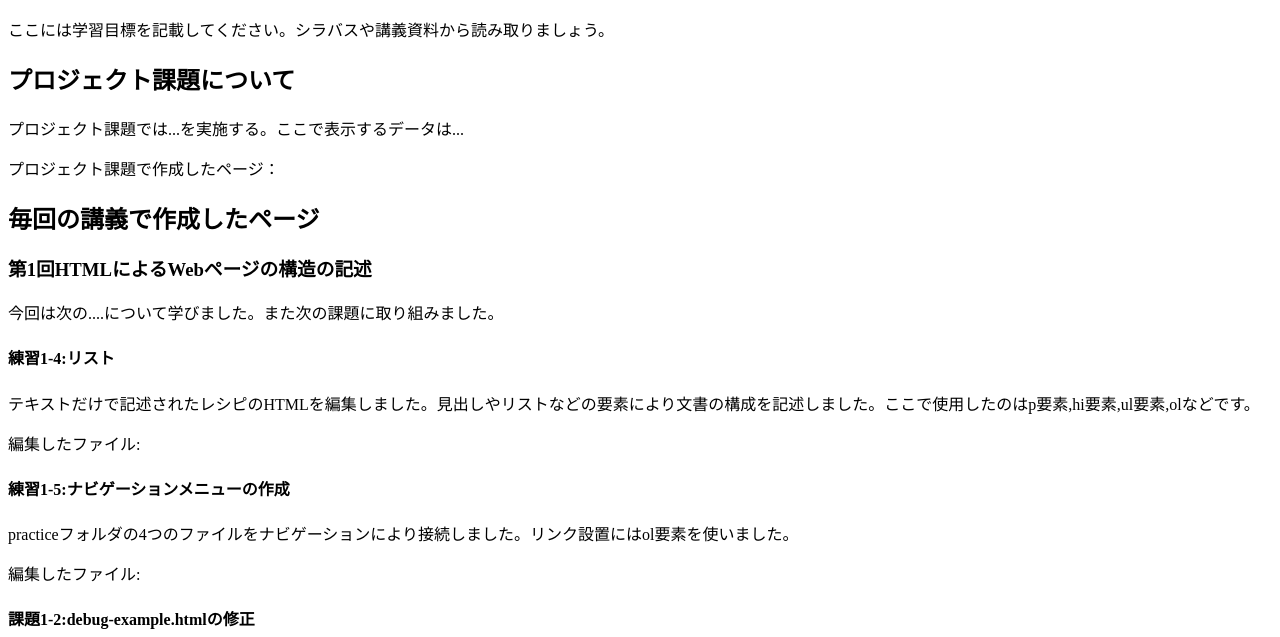
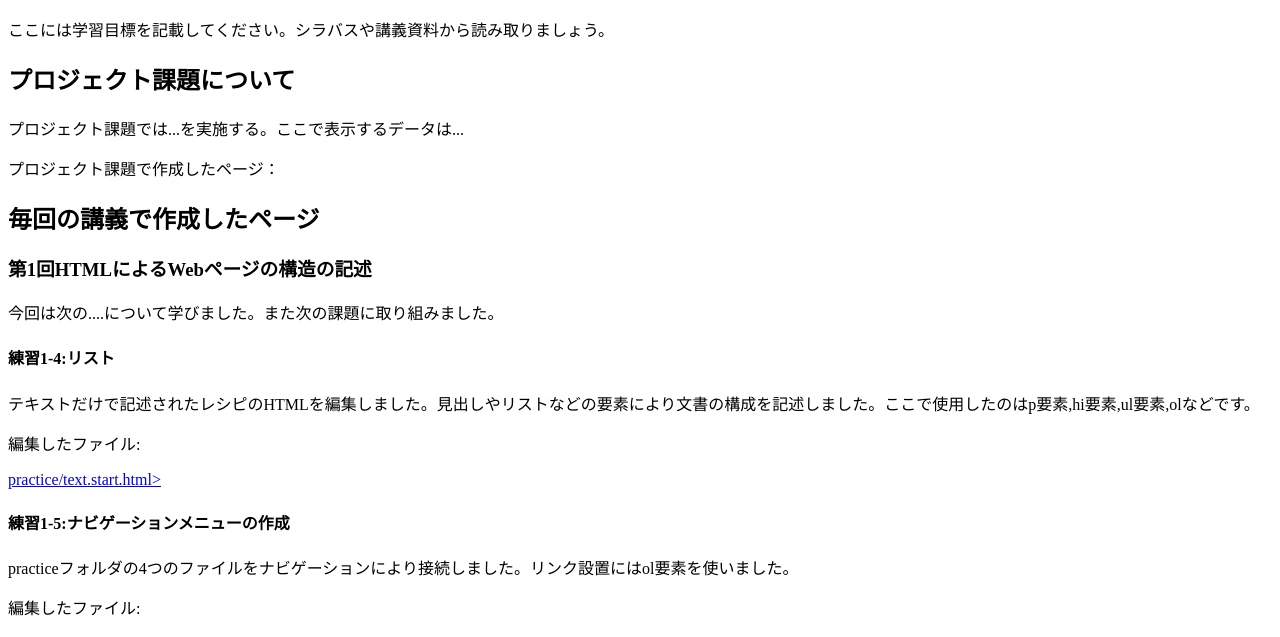
Before and after one commit to G186742021/medialabo, a plain HTML site: page index.html in a window 1280 px wide. Shown: the part 127-764 px from the top of the page. Drawn offline with Linux system fonts and the light colour scheme.

Commit message:
index.html2

```diff
--- a/index.html
+++ b/index.html
@@ -24,7 +24,8 @@
 
     <p>テキストだけで記述されたレシピのHTMLを編集しました。見出しやリストなどの要素により文書の構成を記述しました。ここで使用したのはp要素,hi要素,ul要素,olなどです。</p>
 
-    <p>編集したファイル:</p><a href="practice/text.start.html"></a>
+    <p>編集したファイル:</p><a href="file:///Z:/medialabo/practice/text-start.html"
+       target="_blank"> practice/text.start.html></a>
 
     <h4>練習1-5:ナビゲーションメニューの作成</h4>
 
```
